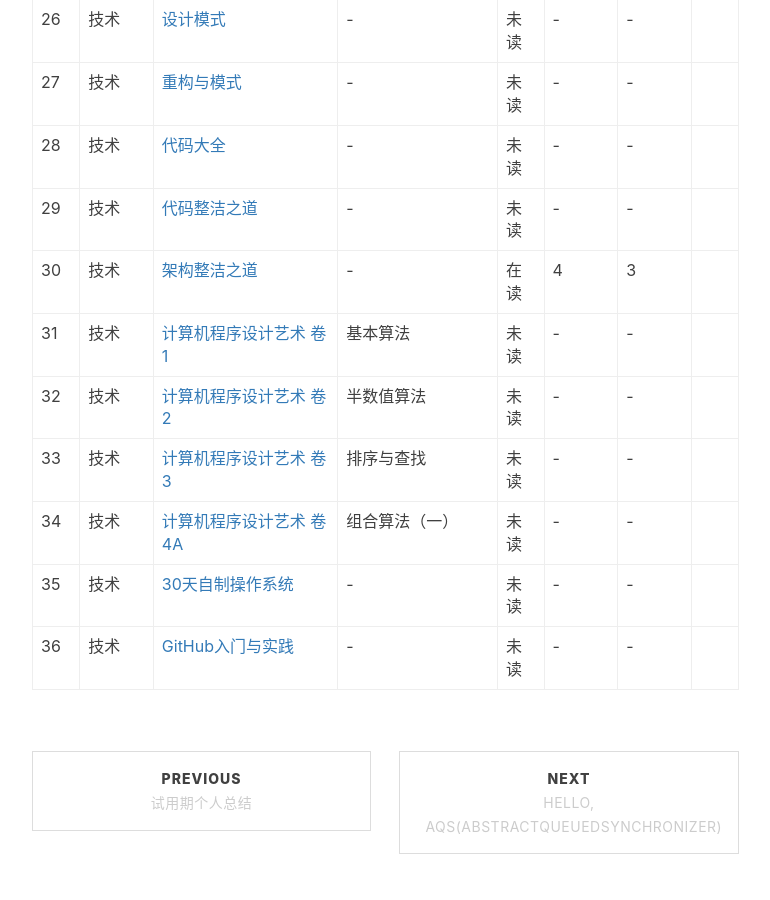
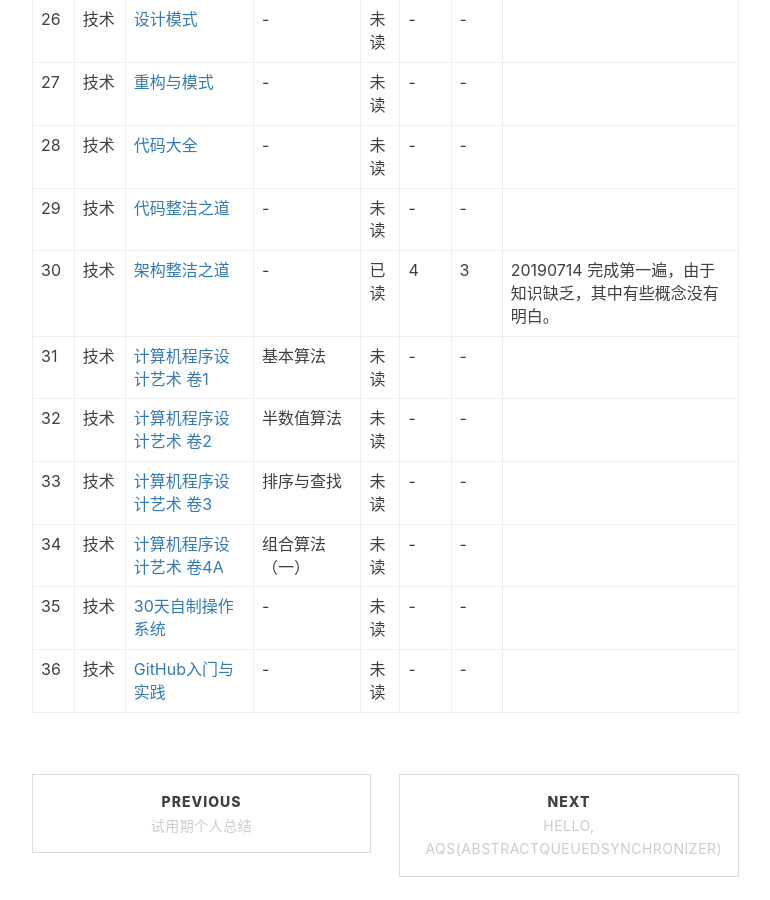
Before and after one commit to fxleyu/fxleyu.github.io, a Jekyll site: the page built from _posts/2019-07-11-the-private-library.md, in a window 1280 px wide and 900 px high, scrolled down 2752 px. Shown: the whole window, without its empty margins (233-1003 px from the left). Built offline with Jekyll 4.4.1, drawn with Linux system fonts in a browser that asks for light colours; nearby versions of some CDN libraries; comment, search, counter and statistics services are not loaded.

Commit message:
[UPDATE] 更新 架构整洁之道 阅读状态

```diff
--- a/_posts/2019-07-11-the-private-library.md
+++ b/_posts/2019-07-11-the-private-library.md
@@ -52,7 +52,7 @@ tags:
 27 | 技术 | [重构与模式](https://book.douban.com/subject/5360962/) | - | 未读 | - | - |
 28 | 技术 | [代码大全](https://book.douban.com/subject/1477390/) | - | 未读 | - | - |
 29 | 技术 | [代码整洁之道](https://book.douban.com/subject/4199741/) | - | 未读 | - | - |
-30 | 技术 | [架构整洁之道](https://book.douban.com/subject/30333919/) | - | 在读 | 4 | 3 |
+30 | 技术 | [架构整洁之道](https://book.douban.com/subject/30333919/) | - | 已读 | 4 | 3 | 20190714 完成第一遍，由于知识缺乏，其中有些概念没有明白。
 31 | 技术 | [计算机程序设计艺术 卷1](https://book.douban.com/subject/5258931/) | 基本算法 | 未读 | - | - |
 32 | 技术 | [计算机程序设计艺术 卷2](https://book.douban.com/subject/5258932/) | 半数值算法 | 未读 | - | - |
 33 | 技术 | [计算机程序设计艺术 卷3](https://book.douban.com/subject/5258933/) | 排序与查找 | 未读 | - | - |
```
